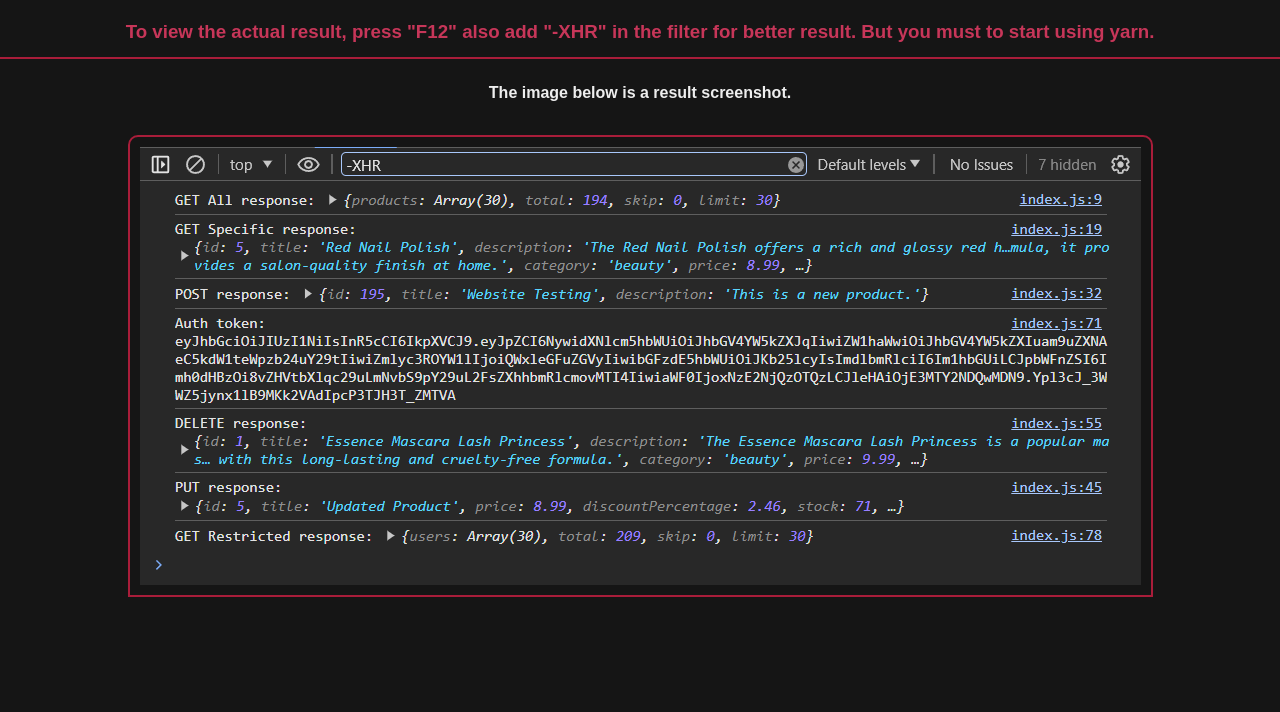
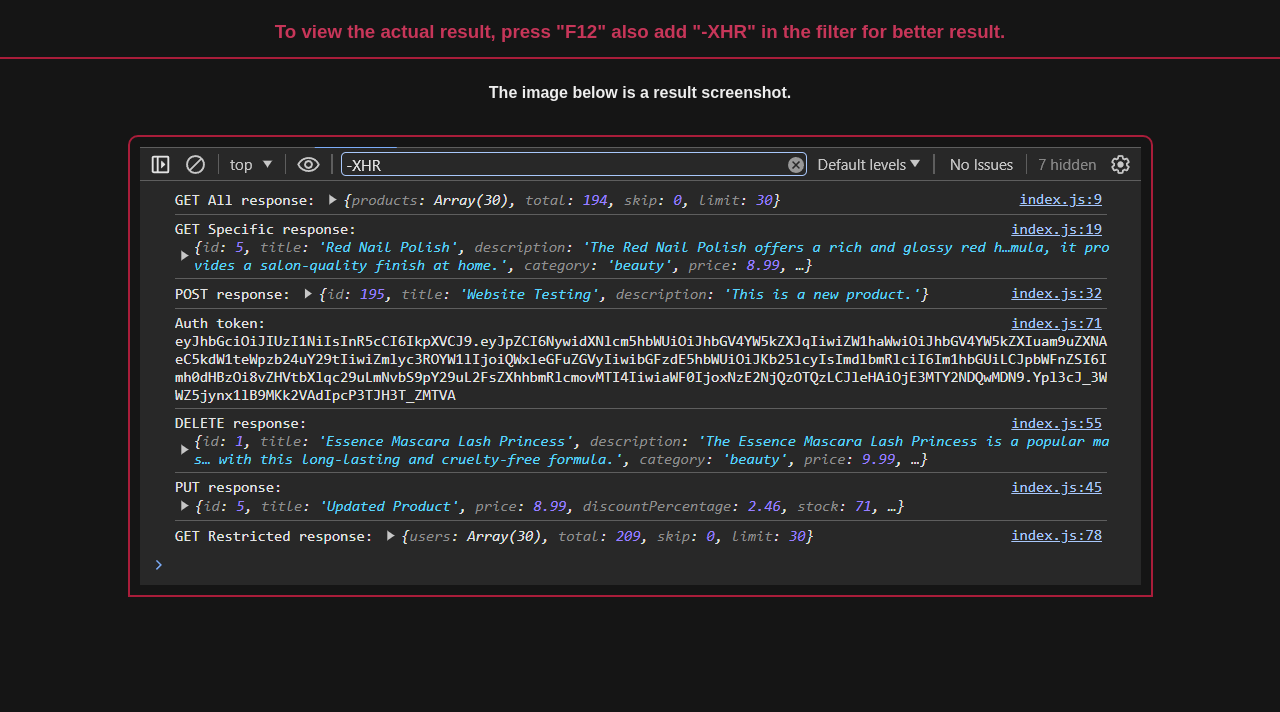
Before and after one commit to Clint02/API-Testing, a plain HTML site: page index.html in a window 1280 px wide. Shown: the part 88-800 px from the top of the page. Drawn offline with nearby package versions, Linux system fonts and the light colour scheme; no server answers.

Commit message:
delete some text

```diff
--- a/index.html
+++ b/index.html
@@ -12,7 +12,7 @@
     <h1>Tugas 4 - Testing API</h1>
     <h3>
       To view the actual result, press "F12" also add "-XHR" in the filter for
-      better result. But you must to start using yarn.
+      better result.
     </h3>
     <h4>
       The image below is a result screenshot.
```
